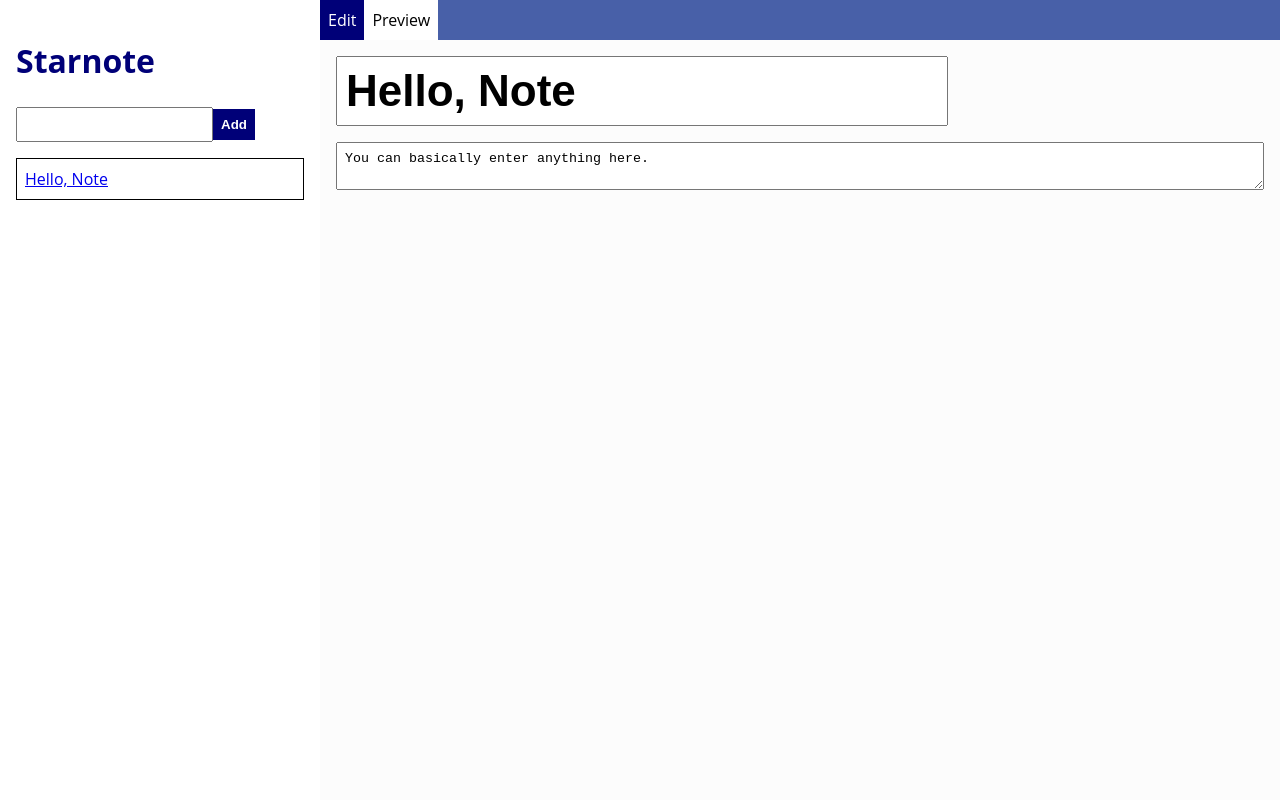
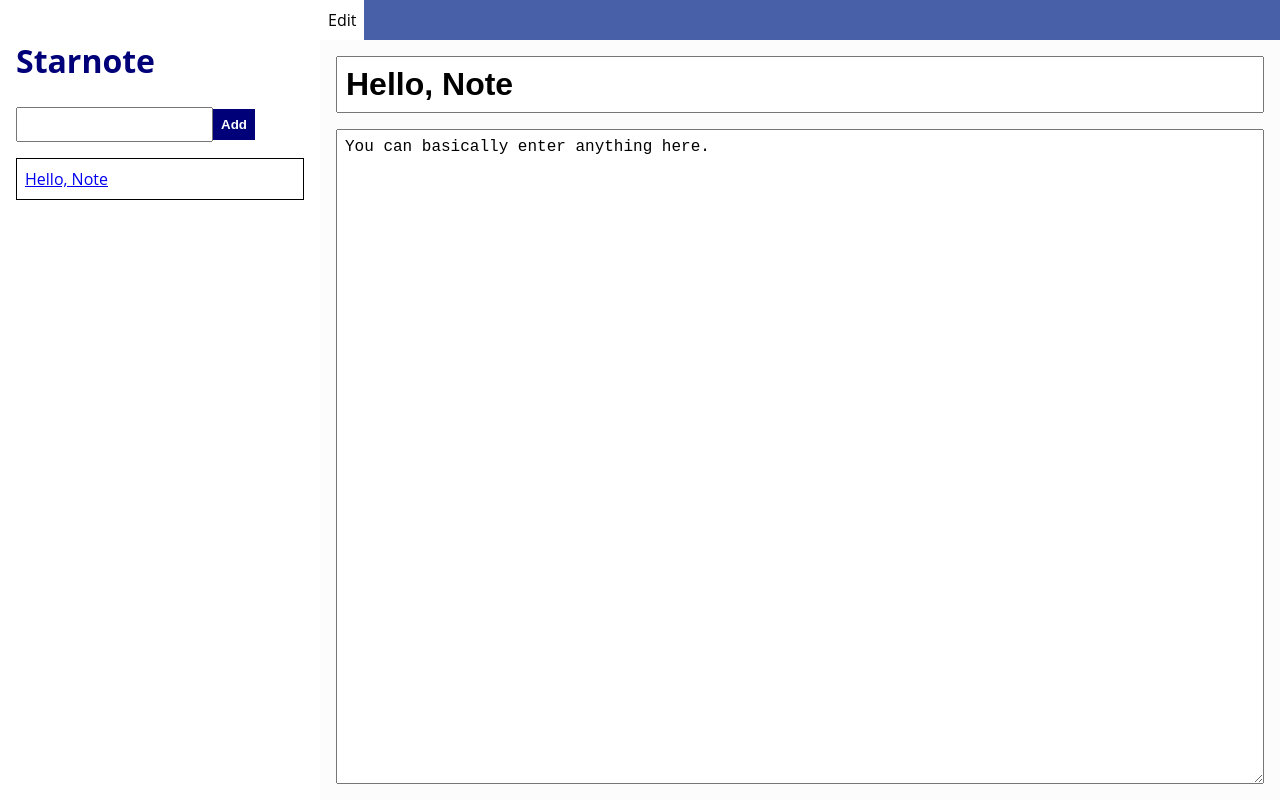
Before and after one commit to pontakornth/starnote, a React (Vite) app: page / in a window 1280 px wide. Built offline with nearby package versions, Linux system fonts and the light colour scheme.

Commit message:
feat: Implement edit and preview mode

```diff
--- a/src/components/TheEditor.module.css
+++ b/src/components/TheEditor.module.css
@@ -11,6 +11,11 @@
 	background: rgb(252, 252, 252);
 	flex: 1;
 	padding: 1rem;
+}
+
+.isEditing {
+	display: flex;
+	flex-flow: column nowrap;
 }
 
 .tabs {
@@ -37,7 +42,7 @@
 .titleInput {
 	padding: .5rem;
 	display: block;
-	font-size: 2.75rem;
+	font-size: 2rem;
 	margin-bottom: 1rem;
 	font-weight: bold;
 }
@@ -46,4 +51,6 @@
 	display: block;
 	padding: .5rem;
 	width: 100%;
+	font-size: 1rem;
+	flex: 1;
 }
--- a/src/components/TheEditor.tsx
+++ b/src/components/TheEditor.tsx
@@ -1,6 +1,8 @@
 import React from 'react'
 import useNotes from '../stores/note'
 import styles from './TheEditor.module.css'
+import ReactMarkdown from 'react-markdown'
+import { note } from 'vfile-message'
 
 const TheEditor = () => {
 	const noteState = useNotes();
@@ -14,13 +16,15 @@ const TheEditor = () => {
 		const currentNote = noteState.notes[noteState.currentNoteIndex]
 		noteState.editNote({...currentNote, content: e.target.value})
 	}
+
 	return (
 	<div className={styles.theEditor}>
 		<div className={styles.tabs}>
-			<div className={`${styles.tab} ${isEditing && styles.isActive}`}>Edit</div>
-			<div className={`${styles.tab} ${!isEditing && styles.isActive}`}>Preview</div>
+			<div onClick={noteState.toggleMode} className={styles.tab}>{isEditing ? 'Edit' : 'Preview'}</div>
 		</div>
-		<div className={styles.editorContent}>
+		<div className={`${styles.editorContent} ${isEditing ? styles.isEditing : ''}`}>
+			{isEditing ? (
+				<>
 			<input
 				type="text"
 				onChange={handleChangeTitle}
@@ -34,6 +38,15 @@ const TheEditor = () => {
 				className={styles.contentInput}
 			>
 			</textarea>
+			</>
+			) : (
+				<>
+				<h1>{noteState.notes[noteState.currentNoteIndex].title}</h1>
+				<ReactMarkdown>
+					{noteState.notes[noteState.currentNoteIndex].content}
+				</ReactMarkdown>
+				</>
+			)}
 		</div>
 	</div>
 )}
--- a/src/stores/note.ts
+++ b/src/stores/note.ts
@@ -10,6 +10,7 @@ type NoteState = {
 	deleteNote: (id: string) => void,
 	editNote: (note: Note) => void,
 	setNoteIndex: (index: number) => void,
+	toggleMode: () => void,
 }
 
 const useNotes = create<NoteState>((set) => ({
@@ -24,7 +25,8 @@ const useNotes = create<NoteState>((set) => ({
 	deleteNote: (id: string) => set(state => ({notes: state.notes.filter(x => x.id !== id)})),
 	editNote: (note: Note) => set(state => ({notes: state.notes.map(x => x.id === note.id ? note : x)})),
 	setNoteIndex: (index: number) => set(state => ({currentNoteIndex: index})),
-	toggleMode: () => set(state => ({isEditing: !(state.isEditing)}))
+	toggleMode: () => set(state => ({isEditing: !(state.isEditing)})),
+
 }))
 
 export default useNotes
```
